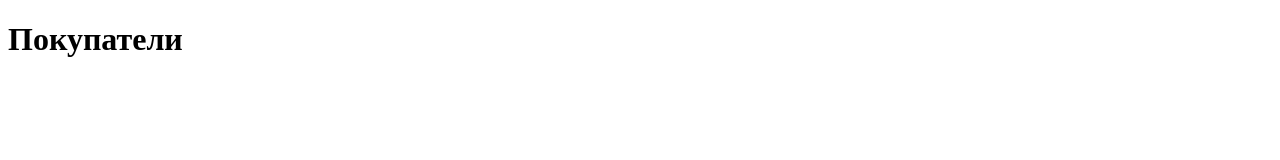
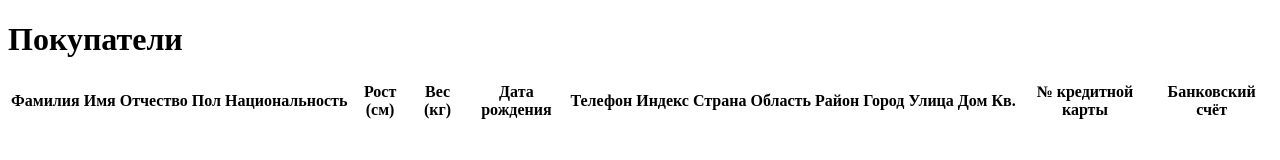
Before and after one commit to roman11ch/web-cp-var4, a plain HTML site: page index.html in a window 1280 px wide. Drawn offline with Linux system fonts and the light colour scheme.

Commit message:
feat: add table columns for buyer entity fields

```diff
--- a/index.html
+++ b/index.html
@@ -8,10 +8,25 @@
 <body>
   <main class="page">
     <header class="header">
-      <h1 class="header__title">Покупатели</h1>
+      <div class="header__title-group">
+        <h1 class="header__title">Покупатели</h1>
+        <span class="header__count" id="recordCountLabel"></span>
+      </div>
     </header>
     <section class="table-section" aria-label="Таблица записей покупателей">
-      <table class="buyers-table" id="buyersTable"></table>
+      <div class="table-section__wrapper">
+        <table class="buyers-table" id="buyersTable">
+          <thead class="buyers-table__head">
+            <tr class="buyers-table__row">
+              <th>Фамилия</th><th>Имя</th><th>Отчество</th><th>Пол</th><th>Национальность</th>
+              <th>Рост (см)</th><th>Вес (кг)</th><th>Дата рождения</th><th>Телефон</th>
+              <th>Индекс</th><th>Страна</th><th>Область</th><th>Район</th><th>Город</th>
+              <th>Улица</th><th>Дом</th><th>Кв.</th><th>№ кредитной карты</th><th>Банковский счёт</th>
+            </tr>
+          </thead>
+          <tbody class="buyers-table__body" id="tableBody"></tbody>
+        </table>
+      </div>
     </section>
   </main>
 </body>
```
